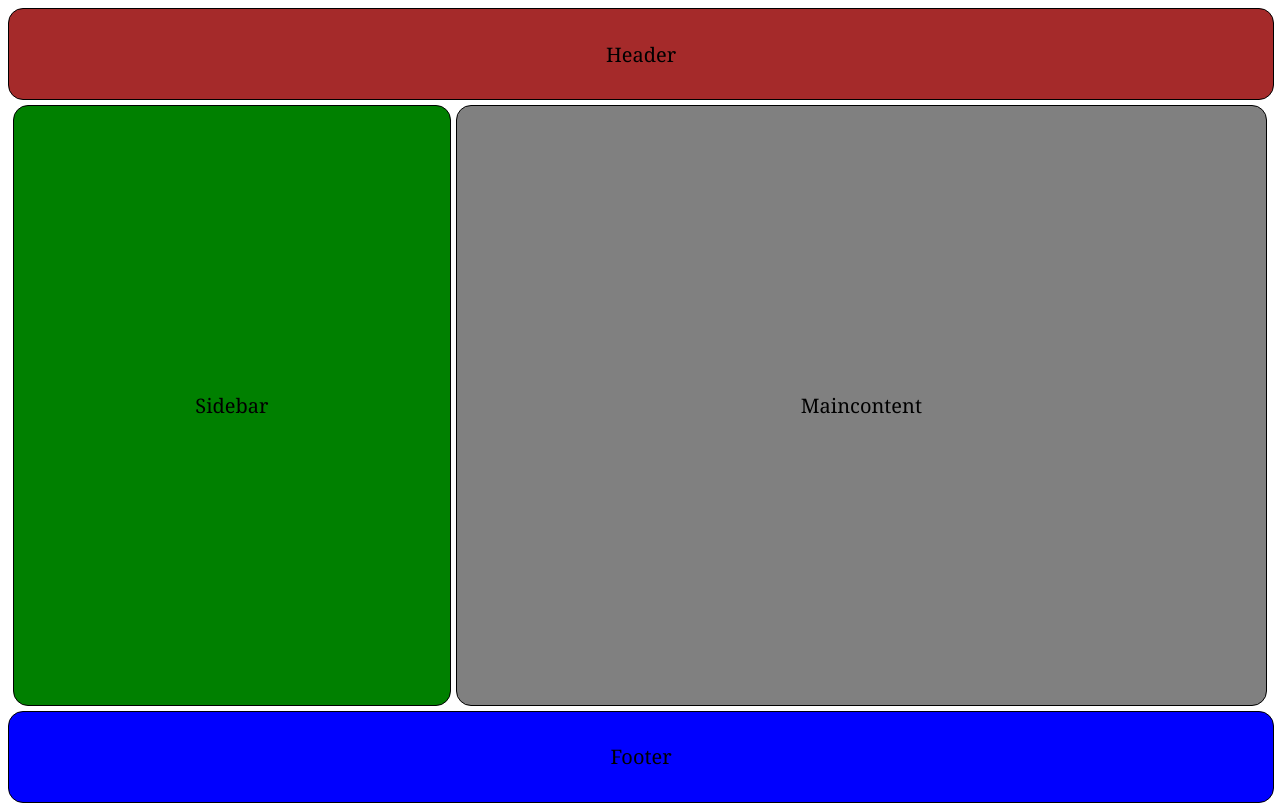
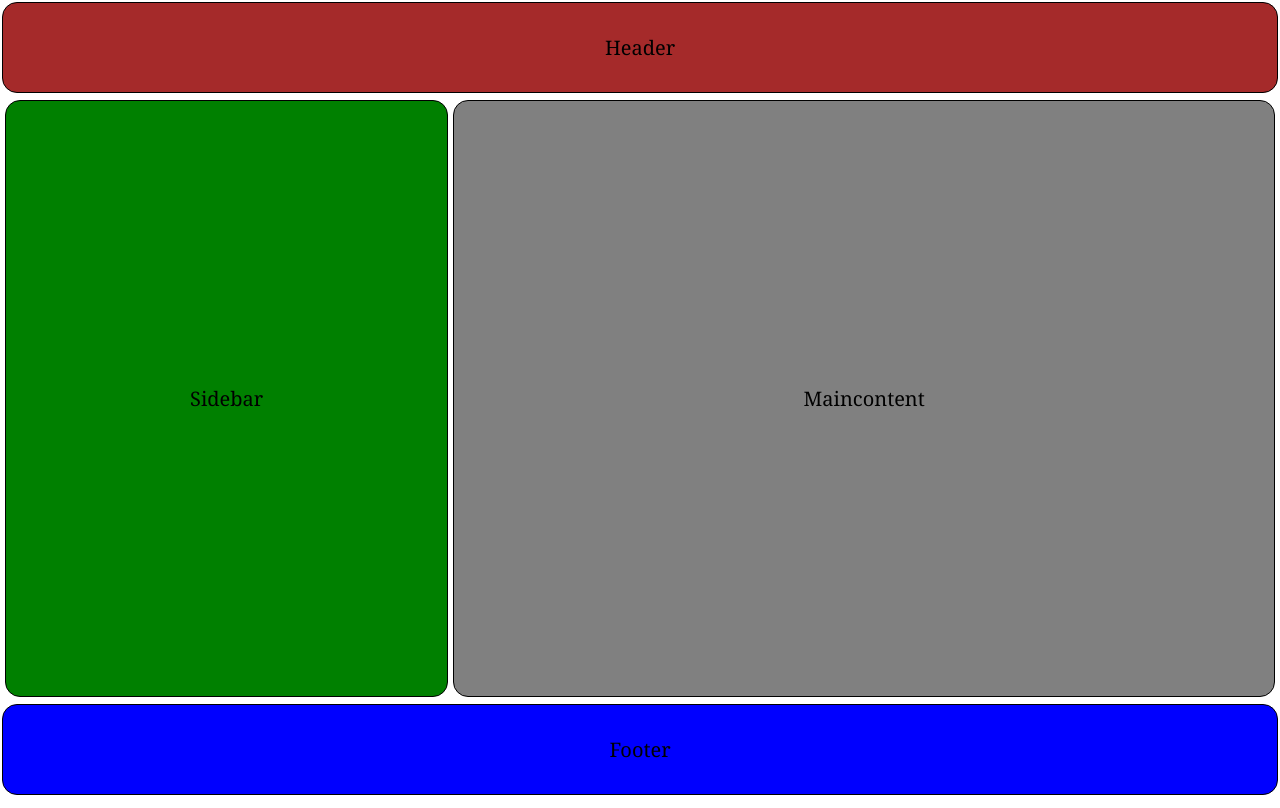
Before and after one commit to DeepakkumarA14/E2-Tasks, a plain HTML site: page layout task/index.html in a window 1280 px wide. Drawn offline with Linux system fonts and the light colour scheme.

Commit message:
changes updated

```diff
--- a/layout task/style.css
+++ b/layout task/style.css
@@ -1,5 +1,6 @@
 * {
   padding: 0;
+  margin: 0;
   height: 100%;
 }
 
@@ -10,7 +11,7 @@
 
 .header {
   height: 15%;
-  width: 100%;
+  margin: 2px;
   background-color: brown;
   border: solid black 1px;
   border-radius: 15px;
@@ -55,7 +56,7 @@
 
 .footer {
   height: 15%;
-  width: 100%;
+  margin: 2px;
   margin-bottom: 5px;
   background-color: blue;
   border: solid black 1px;
```
